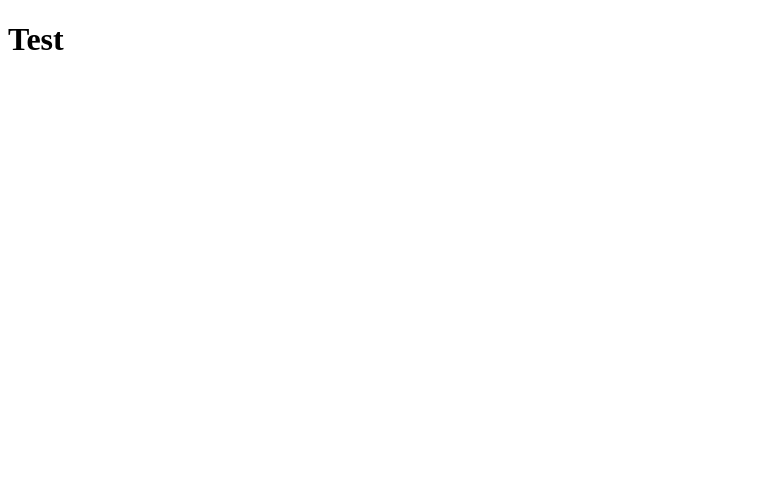
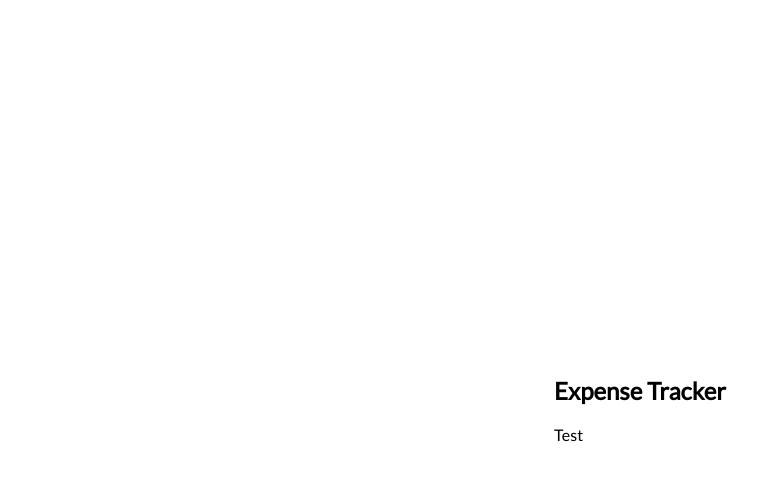
Before and after one commit to ConnerMcCabe/React-Expense-Tracker, a React (Create React App) app: page / in a window 1280 px wide. Shown: the top 480 px of the page, without its empty margins (0-782 px from the left). Built offline with nearby package versions, Linux system fonts and the light colour scheme.

Commit message:
adding header component

```diff
--- a/src/App/App.css
+++ b/src/App/App.css
@@ -0,0 +1,14 @@
+@import url('https://fonts.googleapis.com/css?family=Lato&display=swap');
+* {
+  box-sizing: border-box;
+}
+
+body {
+  display: flex;
+  flex-direction: column;
+  align-items: center;
+  justify-content: center;
+  height: 100vh;
+  margin: 0;
+  font-family: 'Lato', sans-serif;
+}
--- a/src/App/App.js
+++ b/src/App/App.js
@@ -1,10 +1,14 @@
 import React from 'react';
+import { Header, Balance } from '../components'
 import './App.css';
 
 function App() {
   return(
     <div className="container">
-      <h1>Test</h1>
+      <Header />
+        <div className="mainBody">
+          <Balance />
+        </div>
     </div>
   )
 }
--- /dev/null
+++ b/src/components/Balance.js
@@ -0,0 +1,9 @@
+import React from 'react'
+
+export const Balance = () => {
+  return (
+    <div>
+      Test
+    </div>
+  )
+}
--- /dev/null
+++ b/src/components/Header.js
@@ -0,0 +1,9 @@
+import React from 'react'
+
+export const Header = () => {
+  return (
+    <h2>
+      Expense Tracker
+    </h2>
+  )
+}
--- /dev/null
+++ b/src/components/index.js
@@ -0,0 +1,4 @@
+import { Header } from './Header';
+import { Balance } from './Balance';
+
+export { Header, Balance };
```
